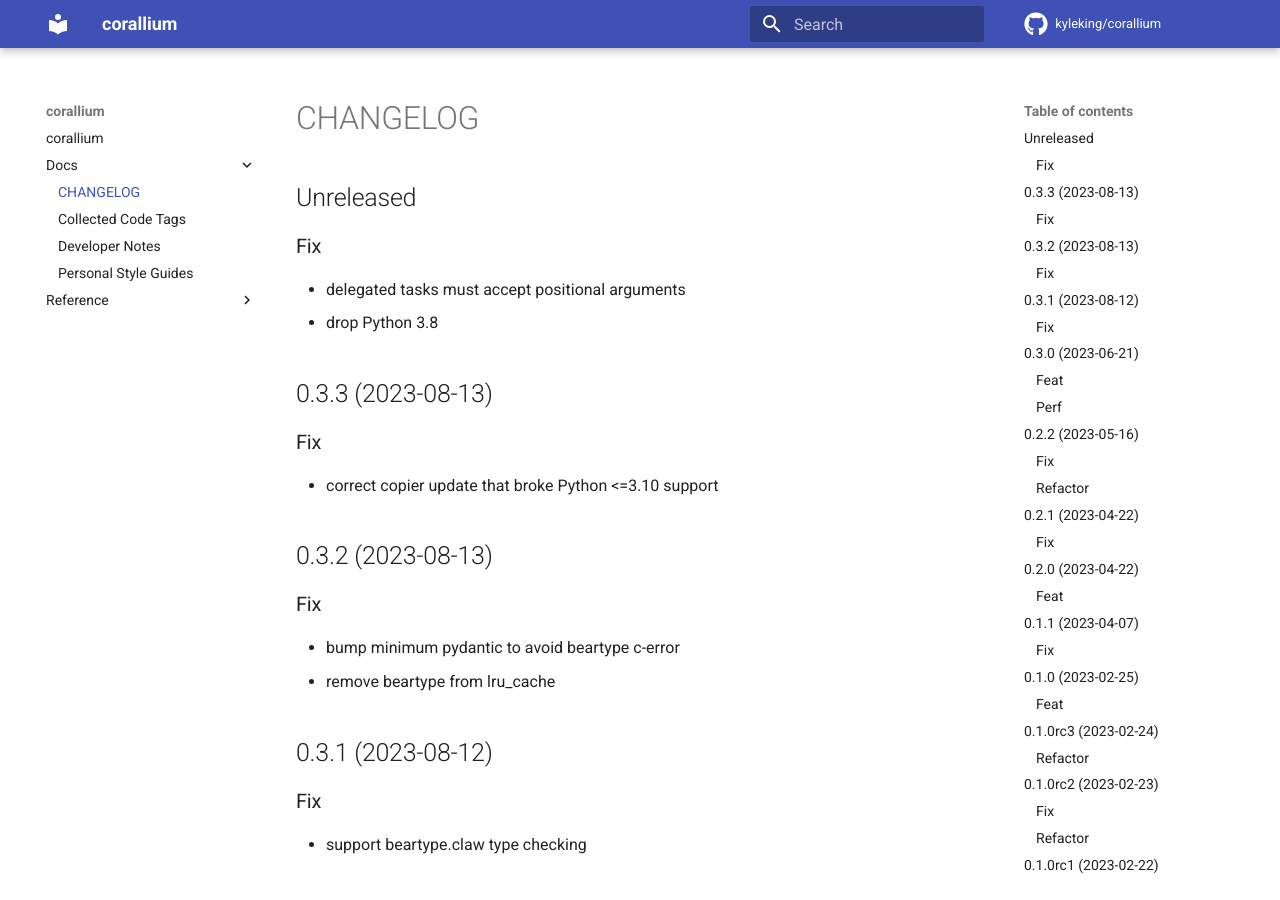
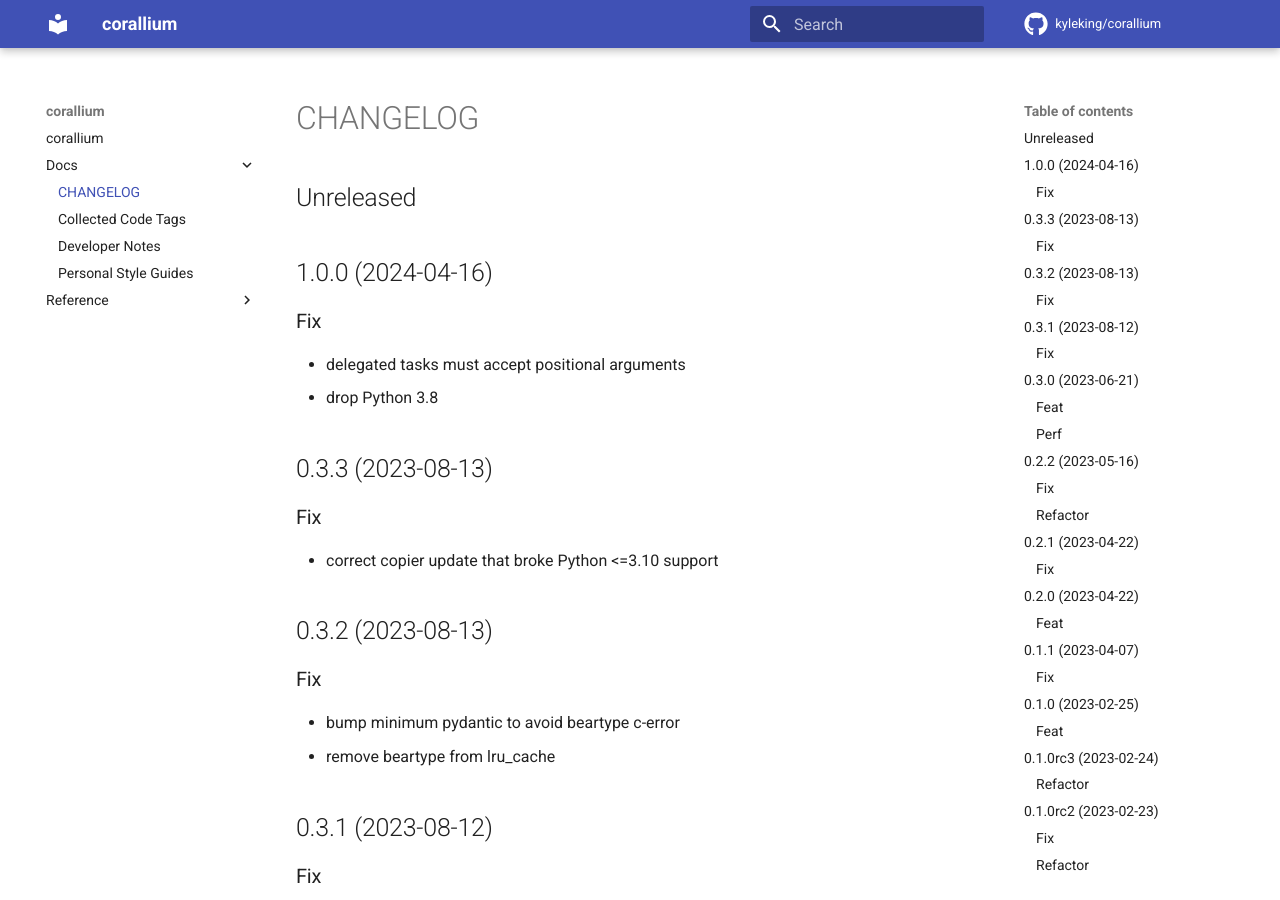
Before and after one commit to KyleKing/corallium, an MkDocs documentation site: the page built from docs/docs/CHANGELOG.md, in a window 1280 px wide and 900 px high. Built offline with MkDocs 1.6.1 and Material for MkDocs 9.7.7, drawn with Linux system fonts in a browser that asks for light colours; comment, search, counter and statistics services are not loaded.

```diff
--- a/docs/docs/CHANGELOG.md
+++ b/docs/docs/CHANGELOG.md
@@ -1,4 +1,6 @@
 ## Unreleased
+
+## 1.0.0 (2024-04-16)
 
 ### Fix
 
--- a/pyproject.toml
+++ b/pyproject.toml
@@ -35,7 +35,7 @@ rich = ">=13.7.1"
 tomli = {markers = "python_version < '3.11'", version = ">=2.0.1"}
 
 [tool.poetry.group.dev.dependencies]
-calcipy = {extras = ["doc", "lint", "nox", "stale", "tags", "test", "types"], version = ">=2.0.4"}
+calcipy = {extras = ["doc", "lint", "nox", "stale", "tags", "test", "types"], version = ">=2.1.0"}
 pytest-asyncio = ">=0.23.6"
 pytest-structlog = ">=0.8" # Provides pytest fixture 'log'
 pytest-subprocess = ">=1.5.0"
```
Also changed, not shown: docs/docs/DEVELOPER_GUIDE.md (+1 -1 lines), 2 other files.
